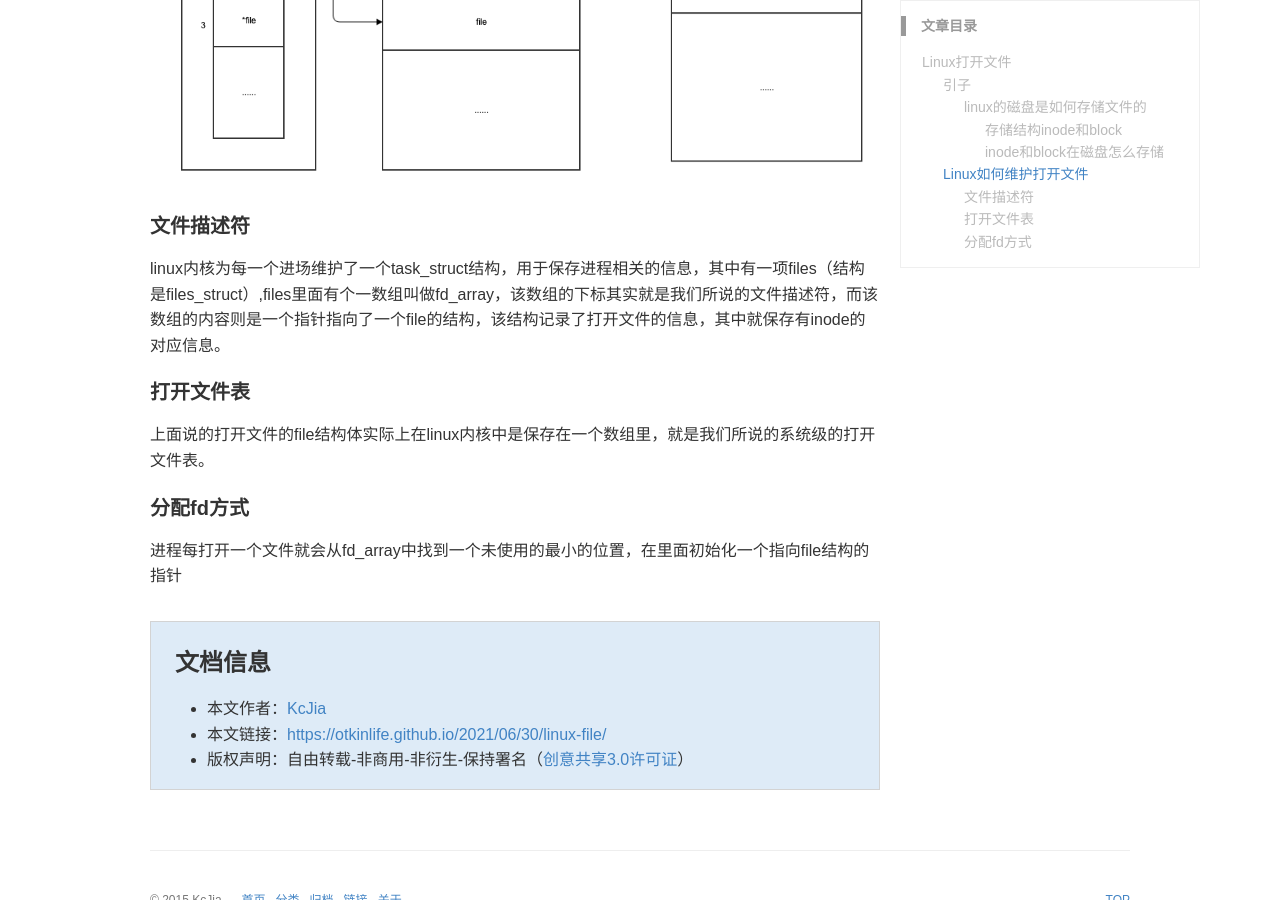
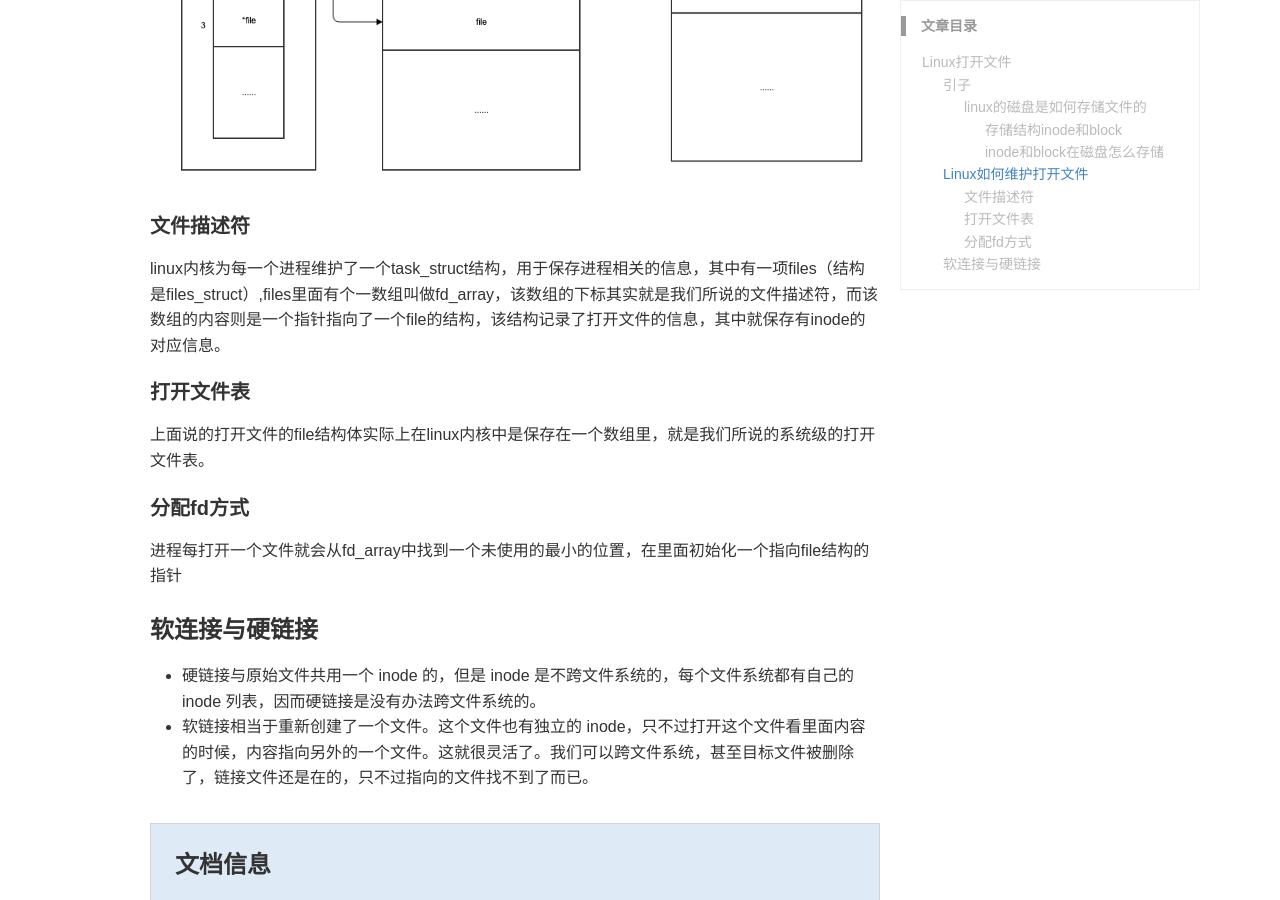
Before and after one commit to otkinlife/otkinlife.github.io, a Jekyll site: the page built from _posts/2021-06-30-linux-file.md, in a window 1280 px wide and 900 px high, scrolled down 2835 px. Built offline with Jekyll 4.4.1, drawn with Linux system fonts in a browser that asks for light colours; some web fonts are replaced; comment, search, counter and statistics services are not loaded; a style sheet for code colours, icons or effects is not loaded; some of the changed text lies outside the part shown.

Commit message:
软链接与硬链接

```diff
--- a/_posts/2021-06-30-linux-file.md
+++ b/_posts/2021-06-30-linux-file.md
@@ -60,10 +60,14 @@ Inode是如何保存在磁盘上的呢，先看下图：
 ![]({{site.url}}/images/blog/linux-file-3.png)
 
 #### 文件描述符
-linux内核为每一个进场维护了一个task_struct结构，用于保存进程相关的信息，其中有一项files（结构是files_struct）,files里面有个一数组叫做fd_array，该数组的下标其实就是我们所说的文件描述符，而该数组的内容则是一个指针指向了一个file的结构，该结构记录了打开文件的信息，其中就保存有inode的对应信息。
+linux内核为每一个进程维护了一个task_struct结构，用于保存进程相关的信息，其中有一项files（结构是files_struct）,files里面有个一数组叫做fd_array，该数组的下标其实就是我们所说的文件描述符，而该数组的内容则是一个指针指向了一个file的结构，该结构记录了打开文件的信息，其中就保存有inode的对应信息。
 
 #### 打开文件表
 上面说的打开文件的file结构体实际上在linux内核中是保存在一个数组里，就是我们所说的系统级的打开文件表。
 
 #### 分配fd方式
 进程每打开一个文件就会从fd_array中找到一个未使用的最小的位置，在里面初始化一个指向file结构的指针
+
+### 软连接与硬链接
+- 硬链接与原始文件共用一个 inode 的，但是 inode 是不跨文件系统的，每个文件系统都有自己的 inode 列表，因而硬链接是没有办法跨文件系统的。
+- 软链接相当于重新创建了一个文件。这个文件也有独立的 inode，只不过打开这个文件看里面内容的时候，内容指向另外的一个文件。这就很灵活了。我们可以跨文件系统，甚至目标文件被删除了，链接文件还是在的，只不过指向的文件找不到了而已。
```
